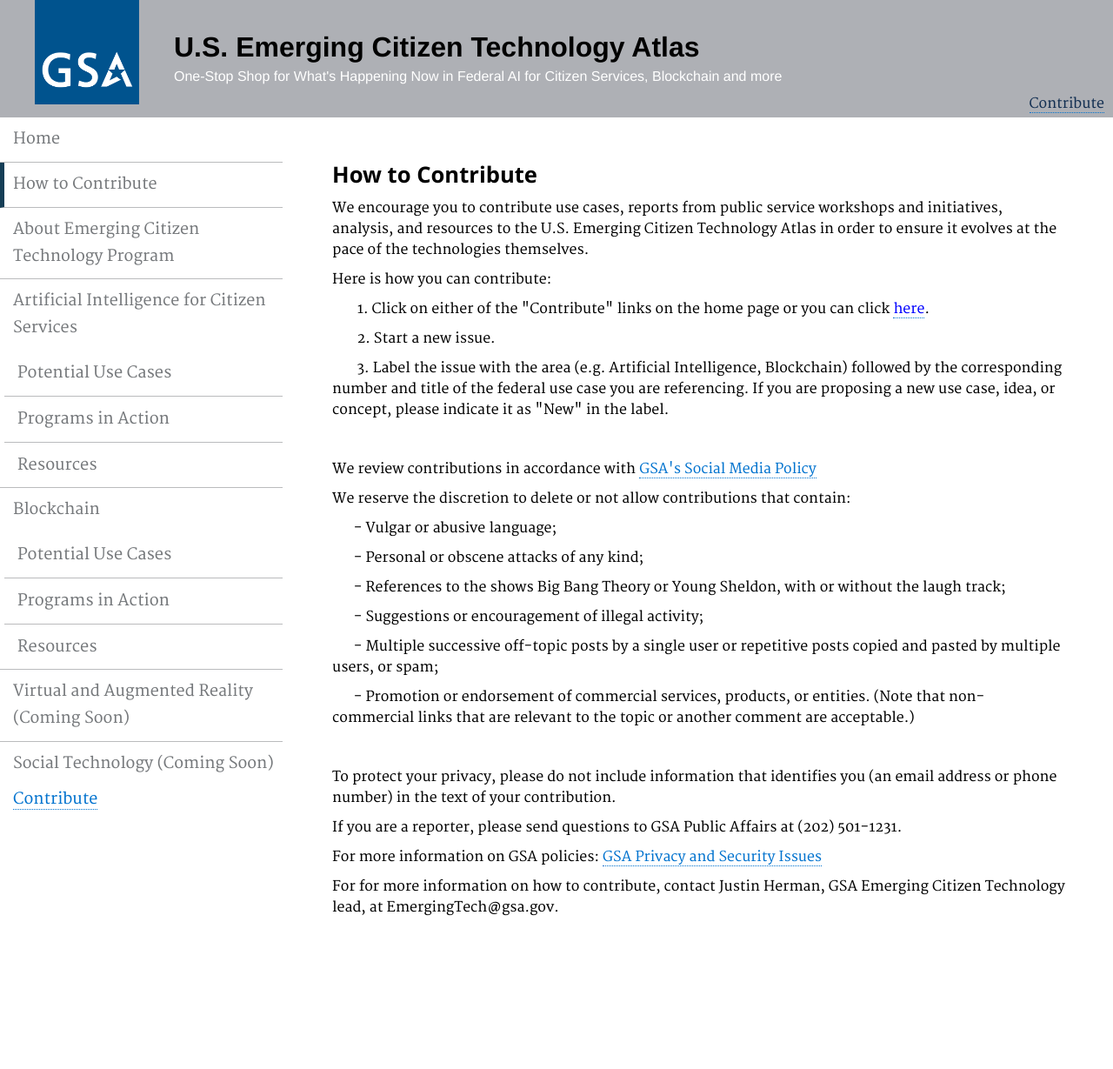
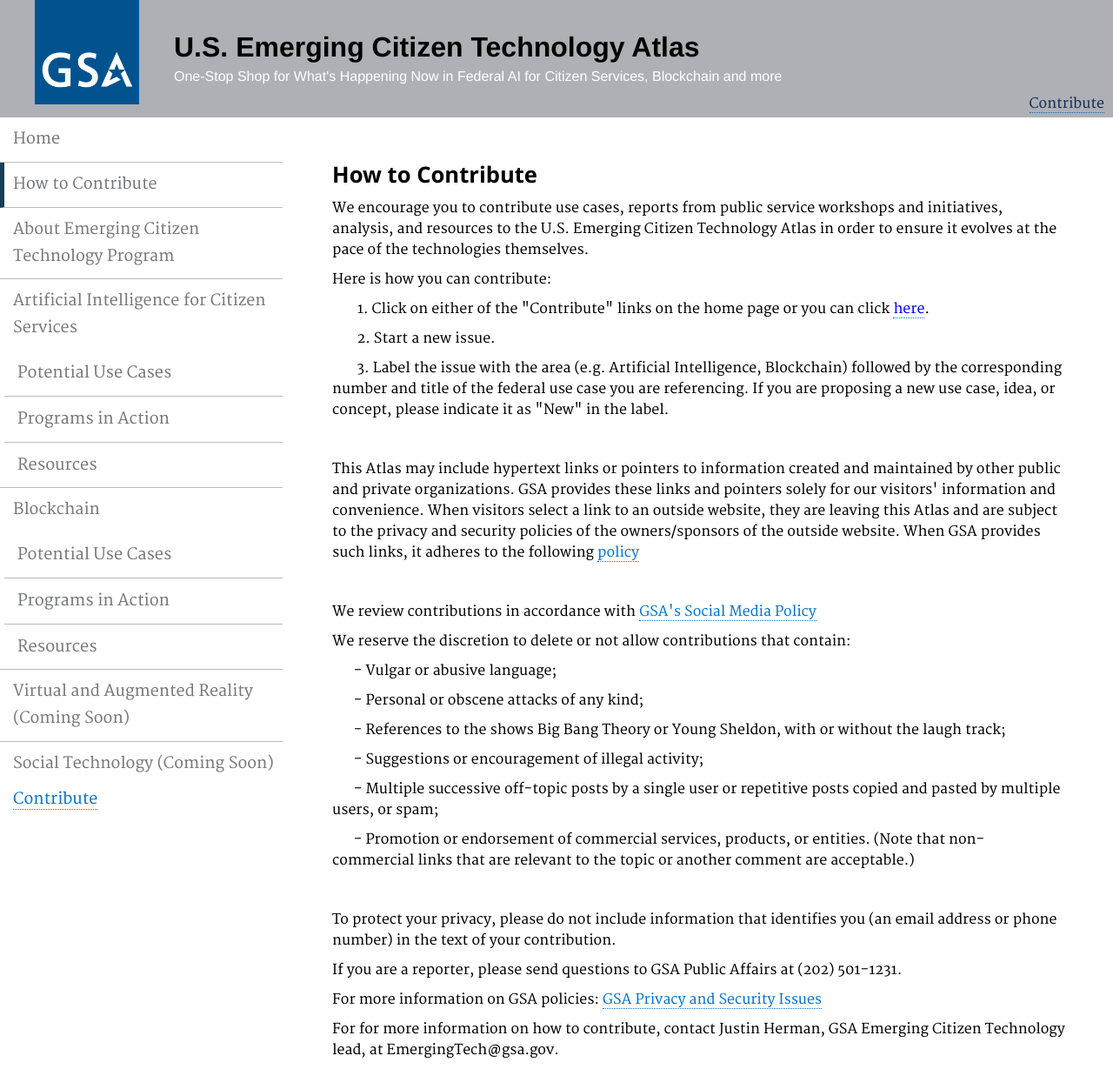
Before and after one commit to GSA/emerging-technology-atlas, a Jekyll site: the page built from pages/howto.md, in a window 1280 px wide. Shown: the whole page at 87% size. Built offline with Jekyll 4.4.1, drawn with Linux system fonts in a browser that asks for light colours; before the commit the page ends 1065 px from its top, so only the background shows below that.

Commit message:
Update howto.md

```diff
--- a/pages/howto.md
+++ b/pages/howto.md
@@ -14,6 +14,16 @@ Here is how you can contribute:
 <p>&nbsp;&nbsp;&nbsp;&nbsp;&nbsp;&nbsp; 1. Click on either of the "Contribute" links on the home page or you can click <a href="https://github.com/{{ site.org_name }}/{{ site.repo_name }}/issues/" style="color: blue;" class="button">here</a>.</p>
 <p>&nbsp;&nbsp;&nbsp;&nbsp;&nbsp;&nbsp; 2. Start a new issue.</p>
 <p>&nbsp;&nbsp;&nbsp;&nbsp;&nbsp;&nbsp; 3. Label the issue with the area (e.g. Artificial Intelligence, Blockchain) followed by the corresponding number and title of the federal use case you are referencing. If you are proposing a new use case, idea, or concept, please indicate it as "New" in the label.</p>
+
+<p>
+
+ <br>
+
+   </p>
+
+<p> This Atlas may include hypertext links or pointers to information created and maintained by other public and private organizations. GSA provides these links and pointers solely for our visitors' information and convenience. When visitors select a link to an outside website, they are leaving this Atlas and are subject to the privacy and security policies of the owners/sponsors of the outside website.
+
+When GSA provides such links, it adheres to the following <a href="https://www.gsa.gov/website-information/linking-policy">policy</a></p>
 
 <p>
 
```
